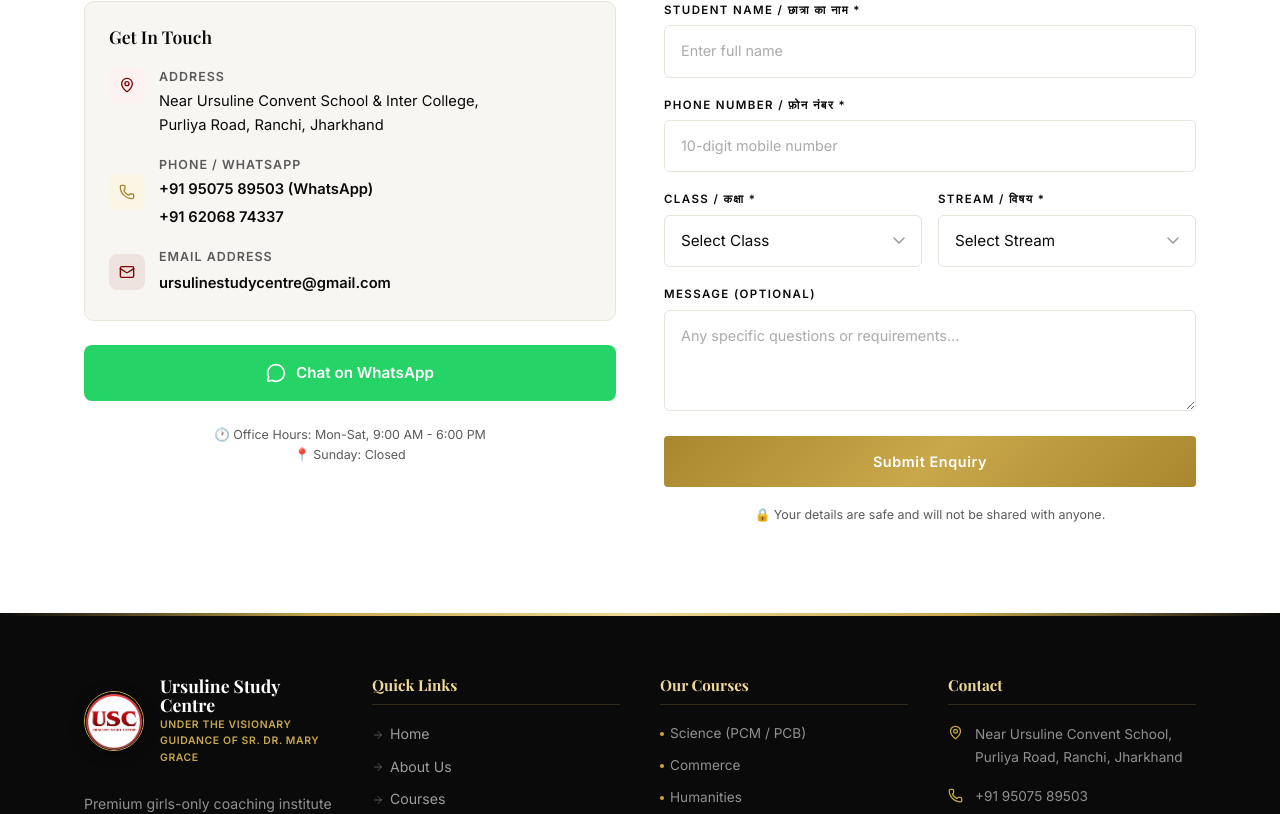
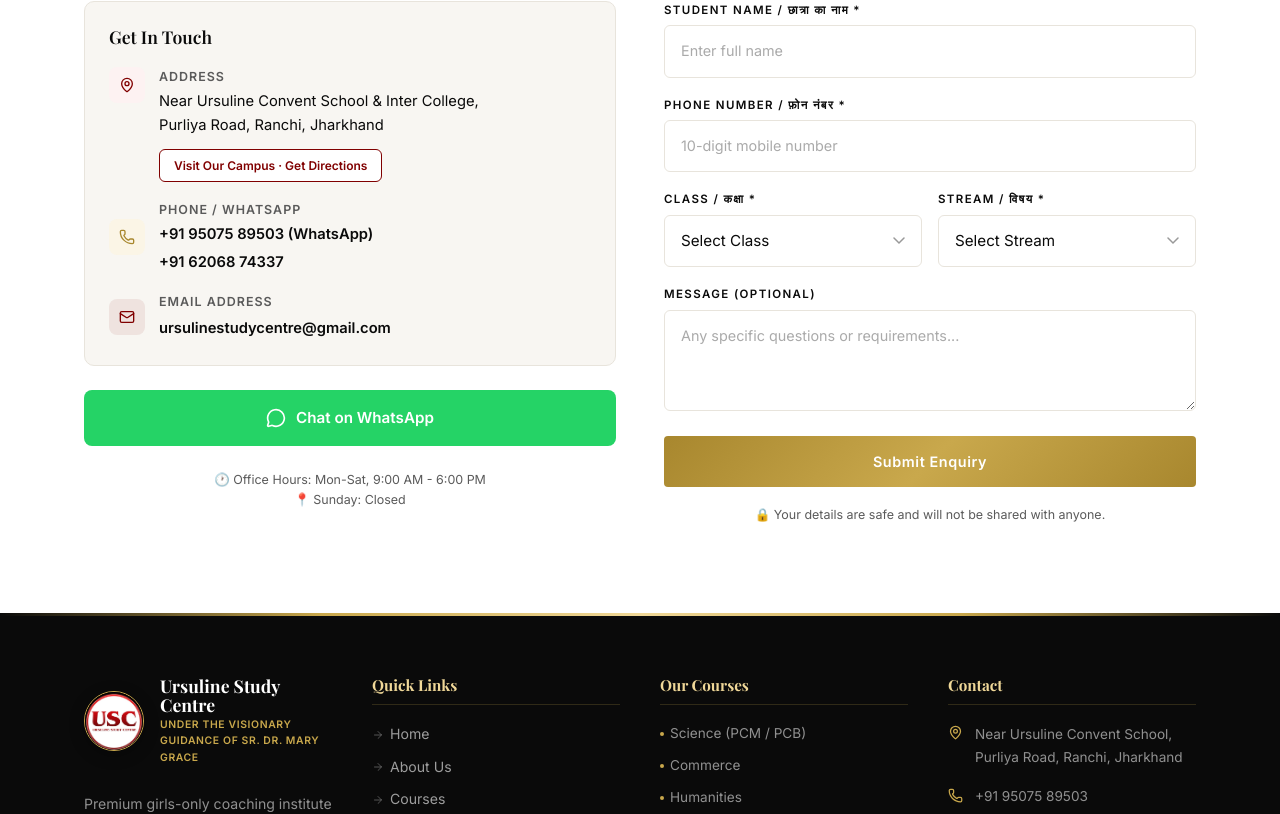
Before and after one commit to addiii999/ursuline-study-centre, a Next.js app: page / in a window 1280 px wide. Shown: the part 8844-9658 px from the top of the page. Built offline with nearby package versions, Linux system fonts and the light colour scheme; a web font is replaced by a local one.

Commit message:
fix: integrate official google maps location and add get directions CTA

```diff
--- a/src/app/privacy-policy/page.tsx
+++ b/src/app/privacy-policy/page.tsx
@@ -128,9 +128,14 @@
                     </div>
                     <div>
                       <div style={{ fontFamily: 'var(--serif)', fontWeight: 700, color: 'var(--maroon)', marginBottom: '6px', fontSize: '1.05rem' }}>Ursuline Study Centre</div>
-                      <div style={{ fontFamily: 'var(--sans)', fontSize: '0.9rem', color: 'var(--maroon)', opacity: 0.85, lineHeight: 1.6 }}>
+                      <a
+                        href="https://maps.app.goo.gl/cjRX1kb3UhFfGSfx9"
+                        target="_blank"
+                        rel="noopener noreferrer"
+                        style={{ fontFamily: 'var(--sans)', fontSize: '0.9rem', color: 'var(--maroon)', opacity: 0.85, lineHeight: 1.6, textDecoration: 'none', display: 'block' }}
+                      >
                         Near Ursuline Convent School & Inter College,<br />Purliya Road, Ranchi, Jharkhand
-                      </div>
+                      </a>
                     </div>
                   </div>
 
--- a/src/components/ContactSection.tsx
+++ b/src/components/ContactSection.tsx
@@ -86,7 +86,37 @@
                   </div>
                   <div>
                     <div style={{ fontFamily: 'var(--sans)', fontSize: '0.78rem', fontWeight: 700, color: 'var(--gray-text)', textTransform: 'uppercase', letterSpacing: '0.08em', marginBottom: '3px' }}>Address</div>
-                    <div style={{ fontFamily: 'var(--sans)', fontSize: '0.92rem', color: 'var(--black)', lineHeight: 1.6 }}>Near Ursuline Convent School & Inter College,<br />Purliya Road, Ranchi, Jharkhand</div>
+                    <a
+                      href="https://maps.app.goo.gl/cjRX1kb3UhFfGSfx9"
+                      target="_blank"
+                      rel="noopener noreferrer"
+                      style={{ fontFamily: 'var(--sans)', fontSize: '0.92rem', color: 'var(--black)', lineHeight: 1.6, textDecoration: 'none', display: 'block', marginBottom: '8px' }}
+                      onMouseEnter={e => { (e.currentTarget as HTMLElement).style.color = 'var(--maroon)'; }}
+                      onMouseLeave={e => { (e.currentTarget as HTMLElement).style.color = 'var(--black)'; }}
+                    >
+                      Near Ursuline Convent School & Inter College,<br />Purliya Road, Ranchi, Jharkhand
+                    </a>
+                    <a
+                      href="https://maps.app.goo.gl/cjRX1kb3UhFfGSfx9"
+                      target="_blank"
+                      rel="noopener noreferrer"
+                      className="btn-premium"
+                      style={{
+                        display: 'inline-flex',
+                        padding: '6px 14px',
+                        fontSize: '0.75rem',
+                        background: 'var(--white)',
+                        color: 'var(--maroon)',
+                        border: '1px solid var(--maroon)',
+                        borderRadius: '6px',
+                        textDecoration: 'none',
+                        fontWeight: 700,
+                        gap: '6px',
+                        marginTop: '4px'
+                      }}
+                    >
+                      Visit Our Campus · Get Directions
+                    </a>
                   </div>
                 </div>
                 <div style={{ display: 'flex', gap: '14px', alignItems: 'center' }}>
--- a/src/components/Footer.tsx
+++ b/src/components/Footer.tsx
@@ -118,9 +118,16 @@
             <div style={{ display: 'flex', flexDirection: 'column', gap: '16px' }}>
               <div style={{ display: 'flex', gap: '12px', alignItems: 'flex-start' }}>
                 <MapPin size={15} style={{ color: 'var(--gold)', marginTop: '2px', flexShrink: 0 }} />
-                <span style={{ fontFamily: 'var(--sans)', fontSize: '0.85rem', color: 'rgba(255,255,255,0.55)', lineHeight: 1.7 }}>
+                <a
+                  href="https://maps.app.goo.gl/cjRX1kb3UhFfGSfx9"
+                  target="_blank"
+                  rel="noopener noreferrer"
+                  style={{ fontFamily: 'var(--sans)', fontSize: '0.85rem', color: 'rgba(255,255,255,0.55)', lineHeight: 1.7, textDecoration: 'none' }}
+                  onMouseEnter={e => { (e.currentTarget as HTMLElement).style.color = 'var(--gold)'; }}
+                  onMouseLeave={e => { (e.currentTarget as HTMLElement).style.color = 'rgba(255,255,255,0.55)'; }}
+                >
                   Near Ursuline Convent School, Purliya Road, Ranchi, Jharkhand
-                </span>
+                </a>
               </div>
               <div style={{ display: 'flex', gap: '12px', alignItems: 'flex-start' }}>
                 <Phone size={15} style={{ color: 'var(--gold)', flexShrink: 0, marginTop: '2px' }} />
```
